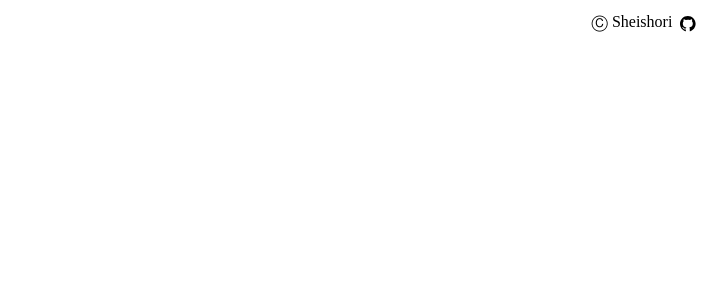
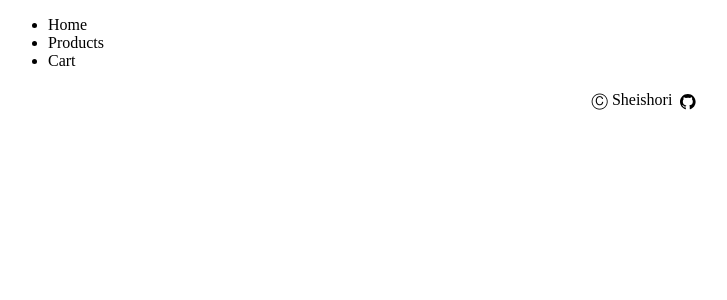
Before and after one commit to Sheishori/shopping-cart, a React (Create React App) app: page / in a window 1280 px wide. Shown: the top 300 px of the page, without its empty margins (0-727 px from the left). Built offline with nearby package versions, Linux system fonts and the light colour scheme.

Commit message:
Add a Navigation component

```diff
--- a/src/components/Header.tsx
+++ b/src/components/Header.tsx
@@ -1,7 +1,12 @@
 import React from 'react';
+import Navigation from './Navigation';
 
 function Header() {
-	return <header></header>;
+	return (
+		<header>
+			<Navigation />
+		</header>
+	);
 }
 
 export default Header;
--- /dev/null
+++ b/src/components/Navigation.tsx
@@ -0,0 +1,15 @@
+import React from 'react';
+
+function Navigation() {
+	return (
+		<div>
+			<ul>
+				<li>Home</li>
+				<li>Products</li>
+				<li>Cart</li>
+			</ul>
+		</div>
+	);
+}
+
+export default Navigation;
```
